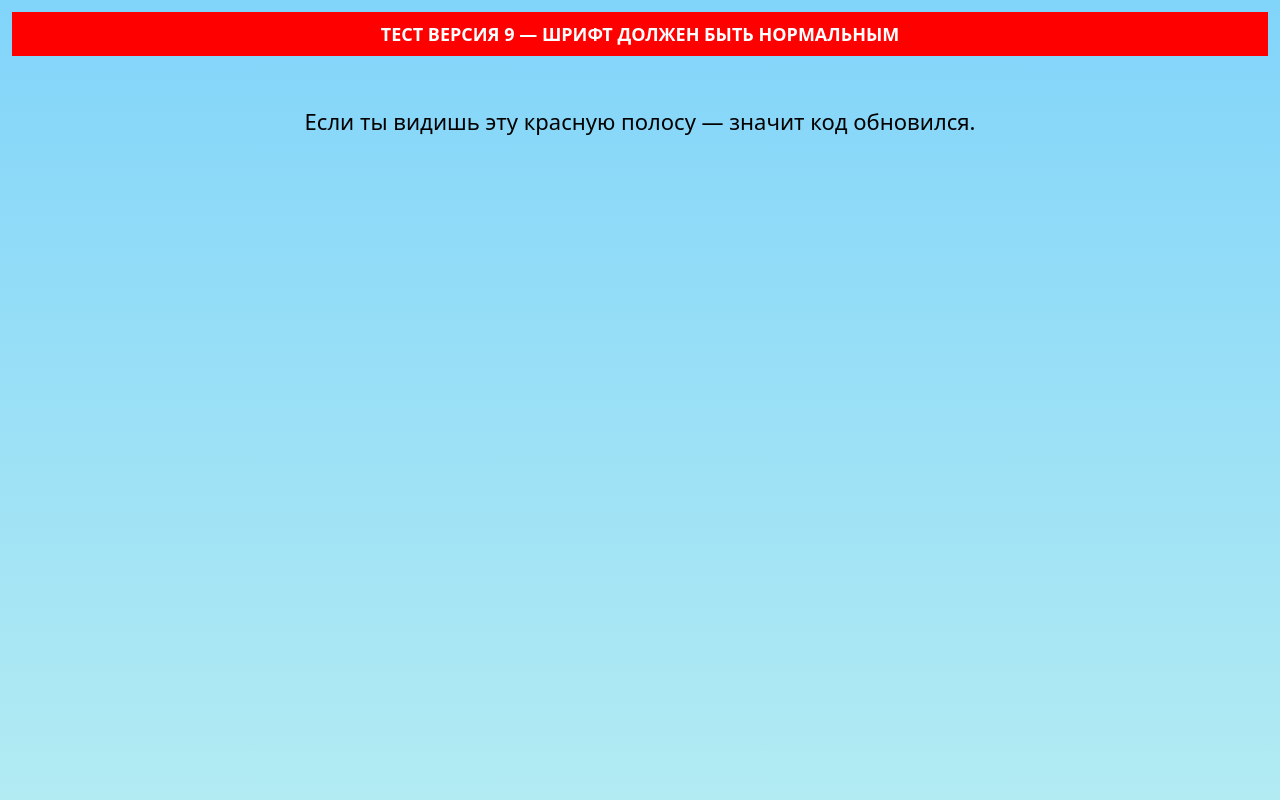
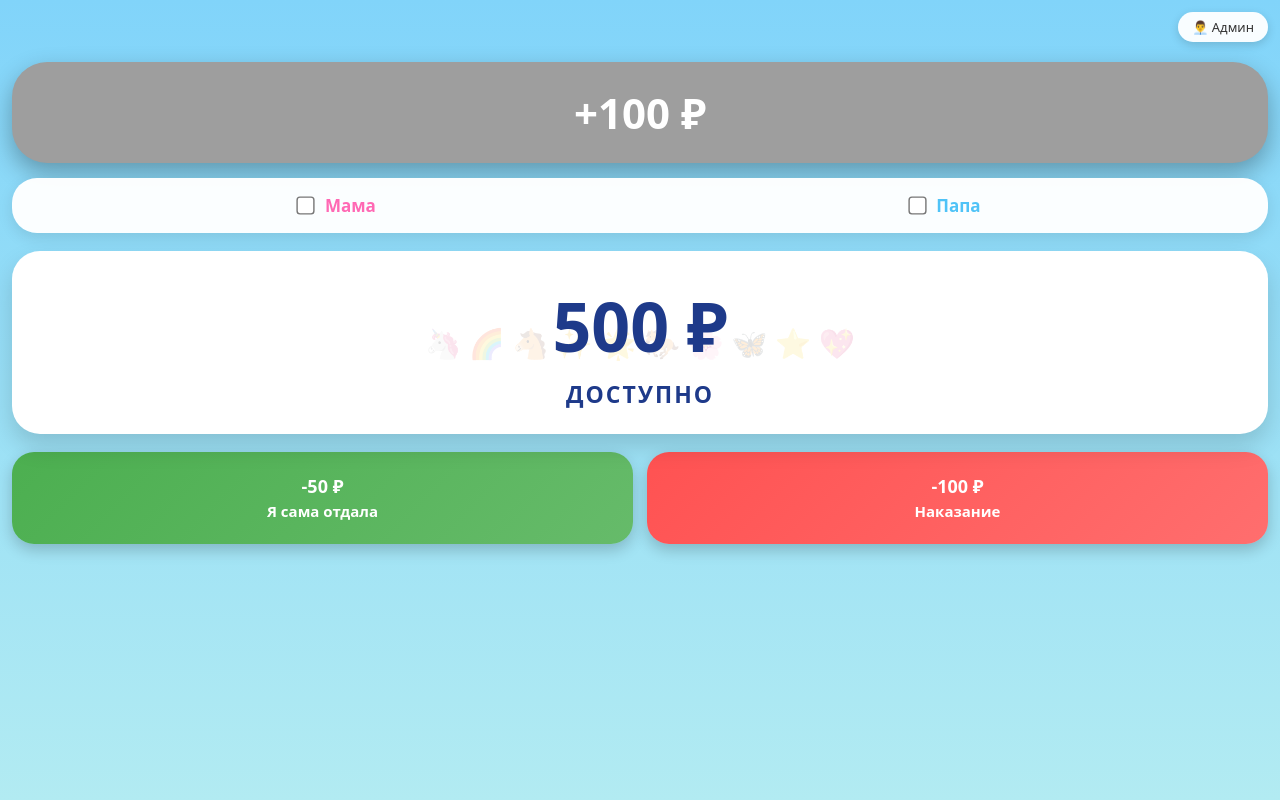
Before and after one commit to Daron6030/KidsAllowanceApp, a Flask app: page / in a window 1280 px wide. Run offline with Flask 3, Linux system fonts and the light colour scheme.

Commit message:
Refactor index.html with new styles and structure

```diff
--- a/templates/index.html
+++ b/templates/index.html
@@ -11,12 +11,166 @@
             background: linear-gradient(180deg, #81D4FA, #B2EBF2);
             min-height: 100vh;
             padding: 12px;
+            position: relative;
+            overflow: hidden;
         }
-        .test { background: #FF0000; color: white; text-align: center; padding: 10px; font-size: 18px; font-weight: bold; }
+
+        .admin-btn {
+            position: absolute;
+            top: 12px;
+            right: 12px;
+            background: rgba(255,255,255,0.95);
+            color: #333;
+            padding: 6px 14px;
+            border-radius: 20px;
+            font-size: 13px;
+            box-shadow: 0 3px 10px rgba(0,0,0,0.15);
+            z-index: 10;
+            text-decoration: none;
+        }
+
+        .plus-btn {
+            background: #9E9E9E;
+            color: white;
+            font-size: 42px;
+            font-weight: 700;
+            padding: 22px;
+            border-radius: 35px;
+            text-align: center;
+            margin: 50px 0 15px 0;
+            box-shadow: 0 10px 25px rgba(0,0,0,0.3);
+            cursor: not-allowed;
+        }
+        .plus-btn.active {
+            background: linear-gradient(135deg, #8A2BE2, #BA55D3);
+            cursor: pointer;
+        }
+
+        .parents {
+            background: rgba(255,255,255,0.97);
+            padding: 16px 20px;
+            border-radius: 25px;
+            display: flex;
+            justify-content: space-around;
+            margin: 12px 0;
+            box-shadow: 0 5px 15px rgba(0,0,0,0.1);
+        }
+
+        .balance-card {
+            background: white;
+            border-radius: 28px;
+            padding: 28px 20px 24px;
+            text-align: center;
+            box-shadow: 0 12px 25px rgba(0,0,0,0.15);
+            margin: 18px 0;
+            position: relative;
+            overflow: hidden;
+        }
+        .balance-card::before {
+            content: "🦄 🌈 🐴 ✨ 🌟 🐎 🌸 🦋 ⭐ 💖";
+            position: absolute;
+            font-size: 29px;
+            opacity: 0.14;
+            top: 12px; left: 12px; right: 12px; bottom: 12px;
+            display: flex;
+            flex-wrap: wrap;
+            justify-content: space-around;
+            align-content: space-around;
+            line-height: 1.5;
+            pointer-events: none;
+            z-index: 1;
+        }
+
+        .balance {
+            font-size: 68px;
+            font-weight: 700;
+            color: #1e3a8a;
+            position: relative;
+            z-index: 2;
+        }
+        .available {
+            font-size: 23px;
+            font-weight: 700;
+            color: #1e3a8a;
+            letter-spacing: 2px;
+            margin-top: 6px;
+            position: relative;
+            z-index: 2;
+        }
+
+        .btn-container { display: flex; gap: 14px; margin-top: 10px; }
+        .btn-green, .btn-red {
+            flex: 1;
+            padding: 22px 12px;
+            border-radius: 22px;
+            font-size: 18px;
+            font-weight: 600;
+            color: white;
+            cursor: pointer;
+            box-shadow: 0 6px 15px rgba(0,0,0,0.2);
+            text-align: center;
+        }
+        .btn-green { background: linear-gradient(135deg, #4CAF50, #66BB6A); }
+        .btn-red  { background: linear-gradient(135deg, #FF5252, #FF6E6E); }
     </style>
 </head>
 <body>
-    <div class="test">ТЕСТ ВЕРСИЯ 9 — ШРИФТ ДОЛЖЕН БЫТЬ НОРМАЛЬНЫМ</div>
-    <p style="text-align:center; margin-top:50px; font-size:22px;">Если ты видишь эту красную полосу — значит код обновился.</p>
+
+    <a href="/login" class="admin-btn">👨‍💼 Админ</a>
+
+    <div class="container">
+
+        <div id="plusBtn" class="plus-btn" onclick="submitForm('add100')">
+            +100 ₽
+        </div>
+
+        <div class="parents">
+            <label style="font-size:17px; font-weight:600; color:#FF69B4;">
+                <input type="checkbox" id="mom" onchange="checkApproval()" style="transform:scale(1.4); margin-right:8px;"> Мама
+            </label>
+            <label style="font-size:17px; font-weight:600; color:#4FC3F7;">
+                <input type="checkbox" id="dad" onchange="checkApproval()" style="transform:scale(1.4); margin-right:8px;"> Папа
+            </label>
+        </div>
+
+        <div class="balance-card">
+            <div class="balance">{{ balance }} ₽</div>
+            <p class="available">ДОСТУПНО</p>
+        </div>
+
+        <div class="btn-container">
+            <div class="btn-green" onclick="submitForm('minus50')">
+                -50 ₽<br><small>Я сама отдала</small>
+            </div>
+            <div class="btn-red" onclick="submitForm('minus100')">
+                -100 ₽<br><small>Наказание</small>
+            </div>
+        </div>
+
+    </div>
+
+    <form id="actionForm" method="POST" style="display:none;">
+        <input type="hidden" name="action" id="actionInput">
+    </form>
+
+    <script>
+        function checkApproval() {
+            const mom = document.getElementById('mom').checked;
+            const dad = document.getElementById('dad').checked;
+            const btn = document.getElementById('plusBtn');
+            if (mom && dad) btn.classList.add('active');
+            else btn.classList.remove('active');
+        }
+
+        function submitForm(action) {
+            const btn = document.getElementById('plusBtn');
+            if (action === 'add100' && !btn.classList.contains('active')) {
+                alert("❌ Нужно согласие Мамы и Папы!");
+                return;
+            }
+            document.getElementById('actionInput').value = action;
+            document.getElementById('actionForm').submit();
+        }
+    </script>
 </body>
 </html>
```
